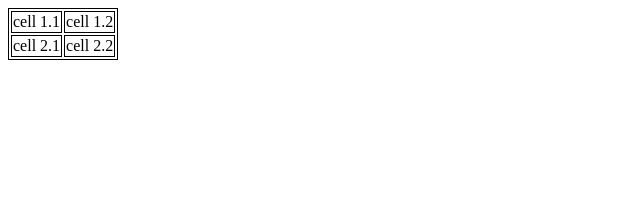
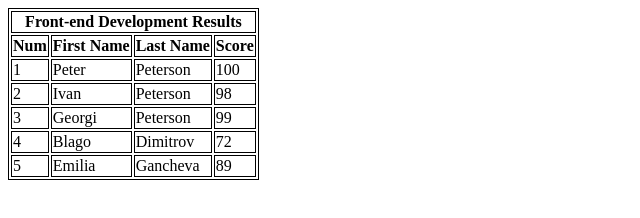
Before and after one commit to yavDimitrov/HTML_CSS_minicourse, a plain HTML site: page 02_Introduction to HTML/Introduction-to-HTML-Lab/L1_03_Simple-Website/Solution/table.html in a window 1280 px wide. Shown: the whole page, without its empty margins (0-640 px from the left). Drawn offline with Linux system fonts and the light colour scheme.

Commit message:
table 03

```diff
--- a/02_Introduction to HTML/Introduction-to-HTML-Lab/L1_03_Simple-Website/Solution/style_table.css
+++ b/02_Introduction to HTML/Introduction-to-HTML-Lab/L1_03_Simple-Website/Solution/style_table.css
@@ -1,3 +1,3 @@
-table, td {
+table, td, th {
     border: 1px solid black ;
 }
--- a/02_Introduction to HTML/Introduction-to-HTML-Lab/L1_03_Simple-Website/Solution/table.html
+++ b/02_Introduction to HTML/Introduction-to-HTML-Lab/L1_03_Simple-Website/Solution/table.html
@@ -11,14 +11,49 @@
 
 <body>
     <table>
-        <tr>
-            <td>cell 1.1</td>
-            <td>cell 1.2</td>
-        </tr>
-        <tr>
-            <td>cell 2.1</td>
-            <td>cell 2.2</td>
-        </tr>
+        <thead>
+            <tr>
+                <th colspan="4">Front-end Development Results</th>
+            </tr>
+            <tr>
+                <th>Num</th>
+                <th>First Name</th>
+                <th>Last Name</th>
+                <th>Score</th>
+            </tr>
+        </thead>
+        <tbody>
+            <tr>
+                <td>1</td>
+                <td>Peter</td>
+                <td>Peterson</td>
+                <td>100</td>
+            </tr>
+            <tr>
+                <td>2</td>
+                <td>Ivan</td>
+                <td>Peterson</td>
+                <td>98</td>
+            </tr>
+            <tr>
+                <td>3</td>
+                <td>Georgi</td>
+                <td>Peterson</td>
+                <td>99</td>
+            </tr>
+            <tr>
+                <td>4</td>
+                <td>Blago</td>
+                <td>Dimitrov</td>
+                <td>72</td>
+            </tr>
+            <tr>
+                <td>5</td>
+                <td>Emilia</td>
+                <td>Gancheva</td>
+                <td>89</td>
+            </tr>
+        </tbody>
     </table>
 
 
```
